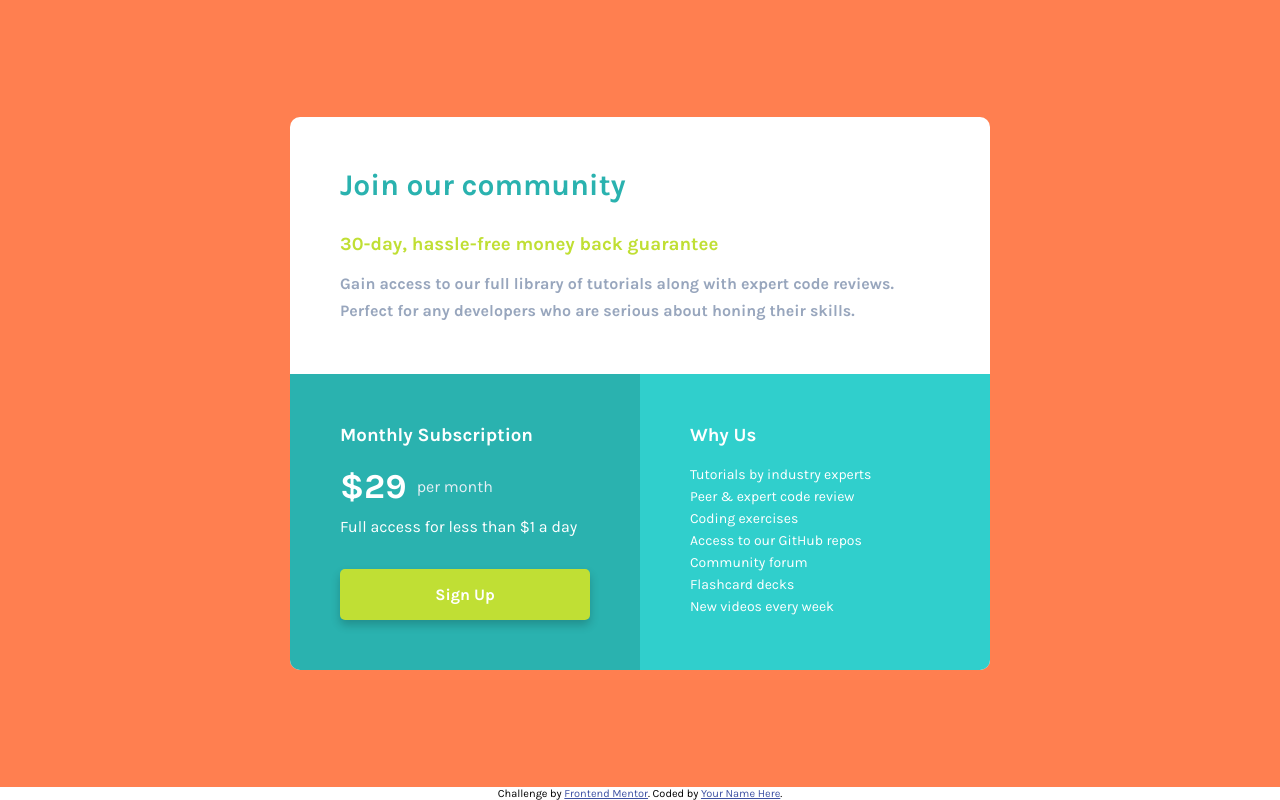
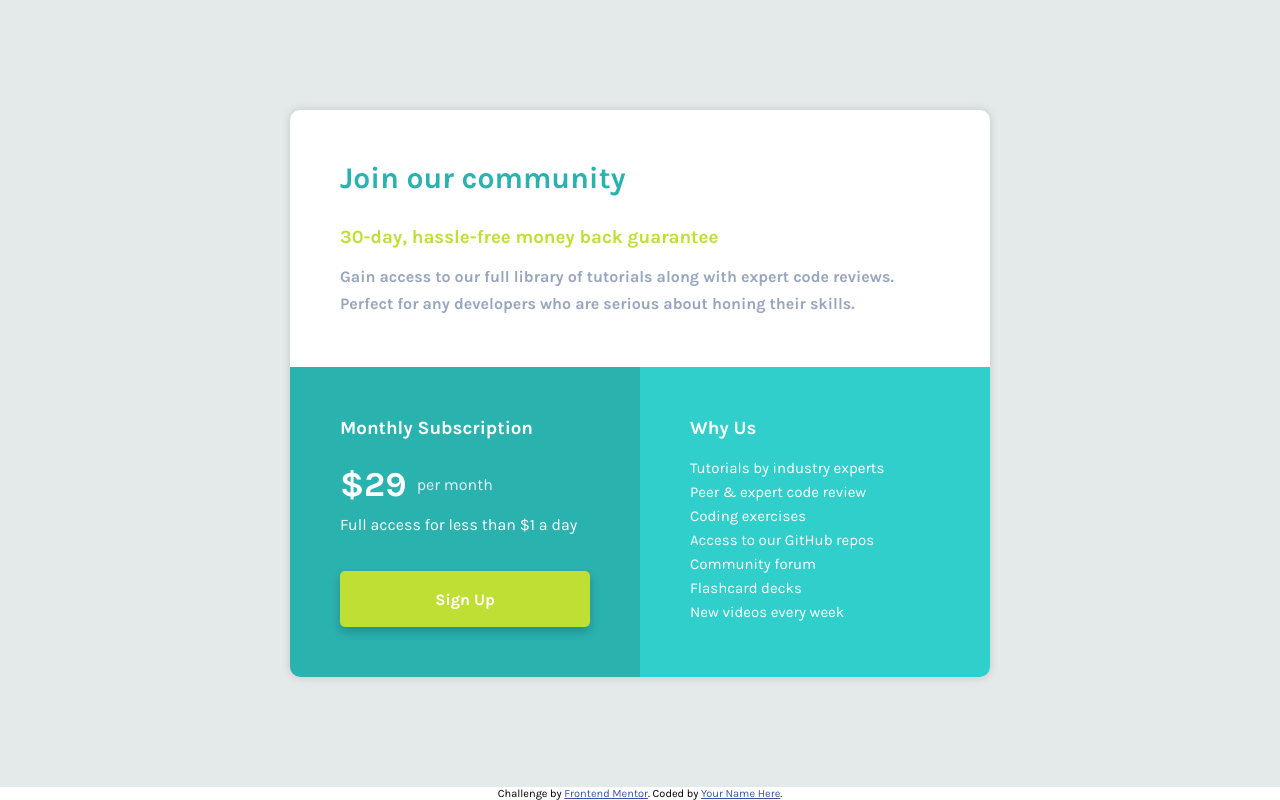
Before and after one commit to SimpleMB/FrontEndMentor_002_Single_Price_Grid, a plain HTML site: page index.html in a window 1280 px wide. Drawn offline with Linux system fonts and the light colour scheme.

Commit message:
Changed Why Us section to UL - thanks Matt

```diff
--- a/index.html
+++ b/index.html
@@ -32,13 +32,15 @@
       </section>
       <aside class="why-us">
         <h3>Why Us</h3>
-        <p>Tutorials by industry experts</p>
-        <p>Peer &amp; expert code review</p>
-        <p>Coding exercises</p>
-        <p>Access to our GitHub repos</p>
-        <p>Community forum</p>
-        <p>Flashcard decks</p>
-        <p>New videos every week</p>
+        <ul>
+        <li>Tutorials by industry experts</li>
+        <li>Peer &amp; expert code review</li>
+        <li>Coding exercises</li>
+        <li>Access to our GitHub repos</li>
+        <li>Community forum</li>
+        <li>Flashcard decks</li>
+        <li>New videos every week</li>
+        </ul>
       </aside>
     </section>
   </main>
--- a/style.scss
+++ b/style.scss
@@ -25,7 +25,8 @@ body {
     justify-content: center;
     align-items: center;
     padding: 20px;
-    background-color: coral;
+    background-color: #e4e9ea;
+
     .grid-component {
       display: grid;
       grid-template-columns: 50% 50%;
@@ -36,7 +37,7 @@ body {
       border-radius: 10px;
       overflow: hidden;
       background-color: white;
-
+      box-shadow: 0 0 10px rgba($color: #000000, $alpha: 0.15);
       .description {
         grid-area: grid-description;
         padding: 50px;
@@ -115,9 +116,12 @@ body {
         h3 {
           margin-bottom: 20px;
         }
-        p {
-          font-size: 14px;
-          margin-bottom: 5px;
+        ul {
+          list-style: none;
+          li {
+            font-size: 15px;
+            margin-bottom: 6px;
+          }
         }
       }
     }
```
Also changed, not shown: css/style.css, 1 other file.
